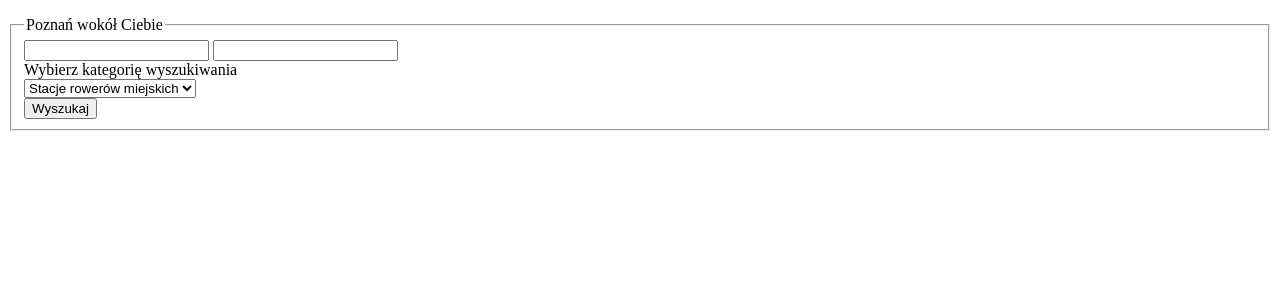
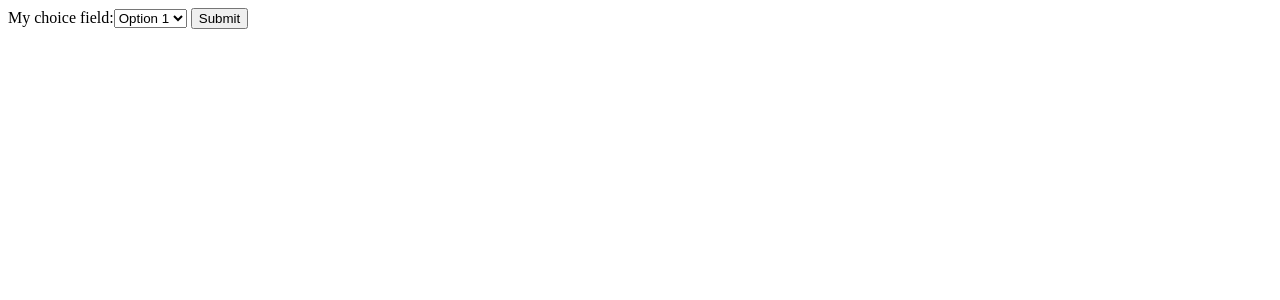
Before and after one commit to SPIO2018LepkiePalce/PoznanAroundYou, a Django app: page / in a window 1280 px wide. Shown: the top 300 px of the page. Run offline with Django 3.2, Linux system fonts and the light colour scheme.

Commit message:
fresh full commit

```diff
--- a/PoznanAroundYou/PoznanAroundYou/urls.py
+++ b/PoznanAroundYou/PoznanAroundYou/urls.py
@@ -19,4 +19,5 @@ from django.urls import include, path
 urlpatterns = [
     path('', include('landingpage.urls')),
     path('admin/', admin.site.urls),
+    path('bikes', include('bikes.urls'))
 ]
--- a/PoznanAroundYou/bikes/templates/bikes/bikes.html
+++ b/PoznanAroundYou/bikes/templates/bikes/bikes.html
@@ -5,7 +5,6 @@
     <title>Title</title>
 </head>
 <body>
-no cześć misiaki
 {{ bikeracks|linebreaks }}
 </body>
 </html>
--- a/PoznanAroundYou/landingpage/forms.py
+++ b/PoznanAroundYou/landingpage/forms.py
@@ -1 +1,10 @@
 from django import forms
+
+MY_CHOICES = (
+    ('1', 'Option 1'),
+    ('2', 'Option 2'),
+    ('3', 'Option 3'),
+)
+
+class DropdownForm(forms.Form):
+    my_choice_field = forms.ChoiceField(choices=MY_CHOICES)
--- a/PoznanAroundYou/landingpage/templates/landingpage/landingpage.html
+++ b/PoznanAroundYou/landingpage/templates/landingpage/landingpage.html
@@ -3,53 +3,12 @@
 <head>
     <meta charset="UTF-8">
     <title>Landingpage</title>
-    <script>
-    function getLocation() {
-        navigator.geolocation.getCurrentPosition(showPosition);
-    }
-
-    function showPosition(position) {
-      x.innerHTML = "Latitude: " + position.coords.latitude +
-      "<br>Longitude: " + position.coords.longitude;
-    }
-    function SetPositionForm(position) {
-      document.getElementById("lat").value = position.coords.latitude;
-      document.getElementById("lon").value = position.coords.longitude;
-    }
-    </script>
 </head>
-<body onload="getLocation()">
-
-    <p onload="showPosition()" id="x"></p>
-
-        <form class="form-horizontal" action="/bikes" onload="SetPositionForm()">
-                <fieldset>
-                    <input type="text" id="lat" name="lat">
-                    <input type="text" id="lon" name="lon">
-
-                <!-- Form Name -->
-                <legend>Poznań wokół Ciebie</legend>
-
-                <!-- Select Basic -->
-                <div class="form-group">
-                  <label class="col-md-4 control-label" for="selectbasic">Wybierz kategorię wyszukiwania</label>
-                  <div class="col-md-4">
-                    <select id="selectbasic" name="selectbasic" class="form-control">
-                      <option value="">Stacje rowerów miejskich</option>
-                    </select>
-                  </div>
-                </div>
-
-                <!-- Button -->
-                <div class="form-group">
-                  <label class="col-md-4 control-label" for="singlebutton"></label>
-                  <div class="col-md-4">
-                    <button id="singlebutton" name="singlebutton" class="btn btn-primary">Wyszukaj</button>
-                  </div>
-                </div>
-
-                </fieldset>
-                </form>
-
+<body>
+<form action = "/bikes" method="GET">
+    {% csrf_token %}
+    {{ form }}
+    <input type="submit" value="Submit">
+</form>
 </body>
 </html>
--- a/PoznanAroundYou/landingpage/views.py
+++ b/PoznanAroundYou/landingpage/views.py
@@ -1,7 +1,11 @@
 from django.shortcuts import render
 from django.http import HttpResponse
+from django.http import HttpResponseRedirect
+
+from .forms import DropdownForm
 
 # Create your views here.
 def index(request):
     #displays the default landing page
-    return render(request, 'landingpage/landingpage.html', {})
+    form = DropdownForm()
+    return render(request, 'landingpage/landingpage.html', {'form' : form})
```
Also changed, not shown: PoznanAroundYou/bikes.txt (added, +1 -0 lines), PoznanAroundYou/bikes/views.py (+8 -28 lines).
